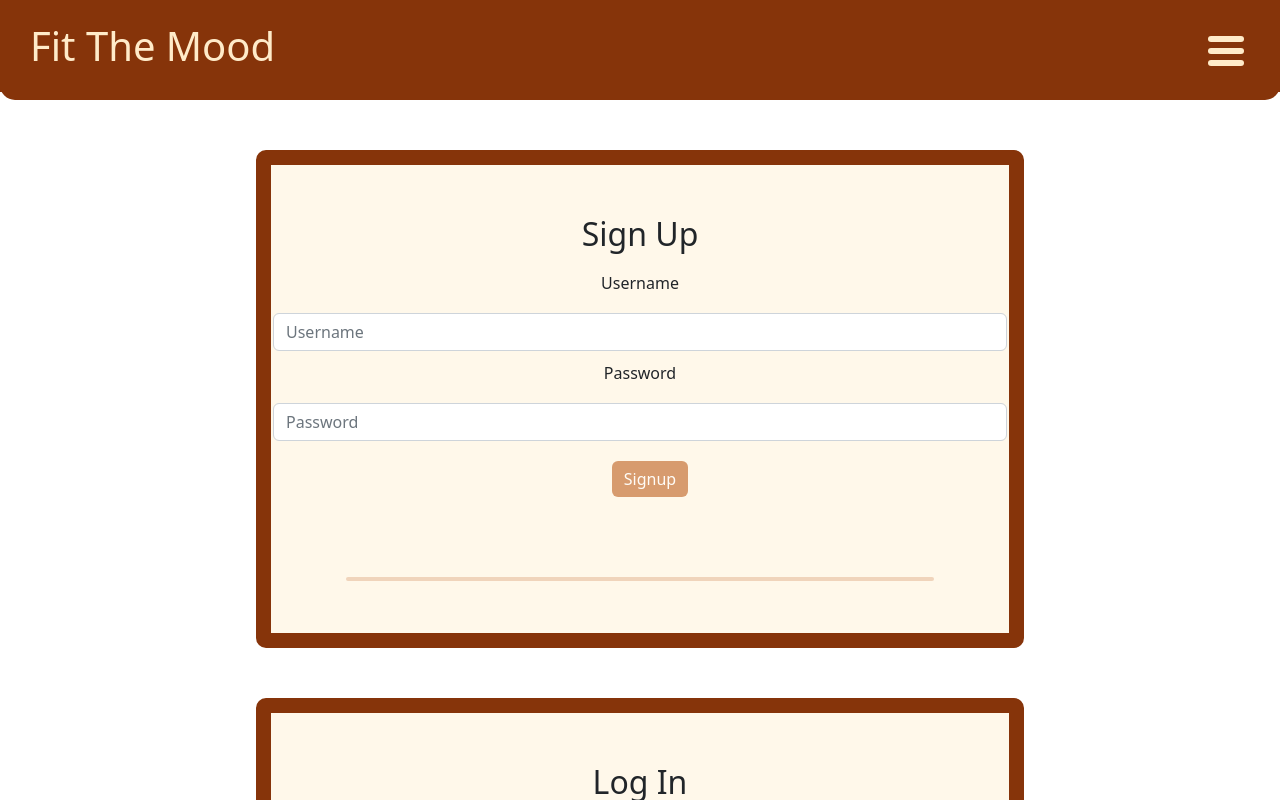
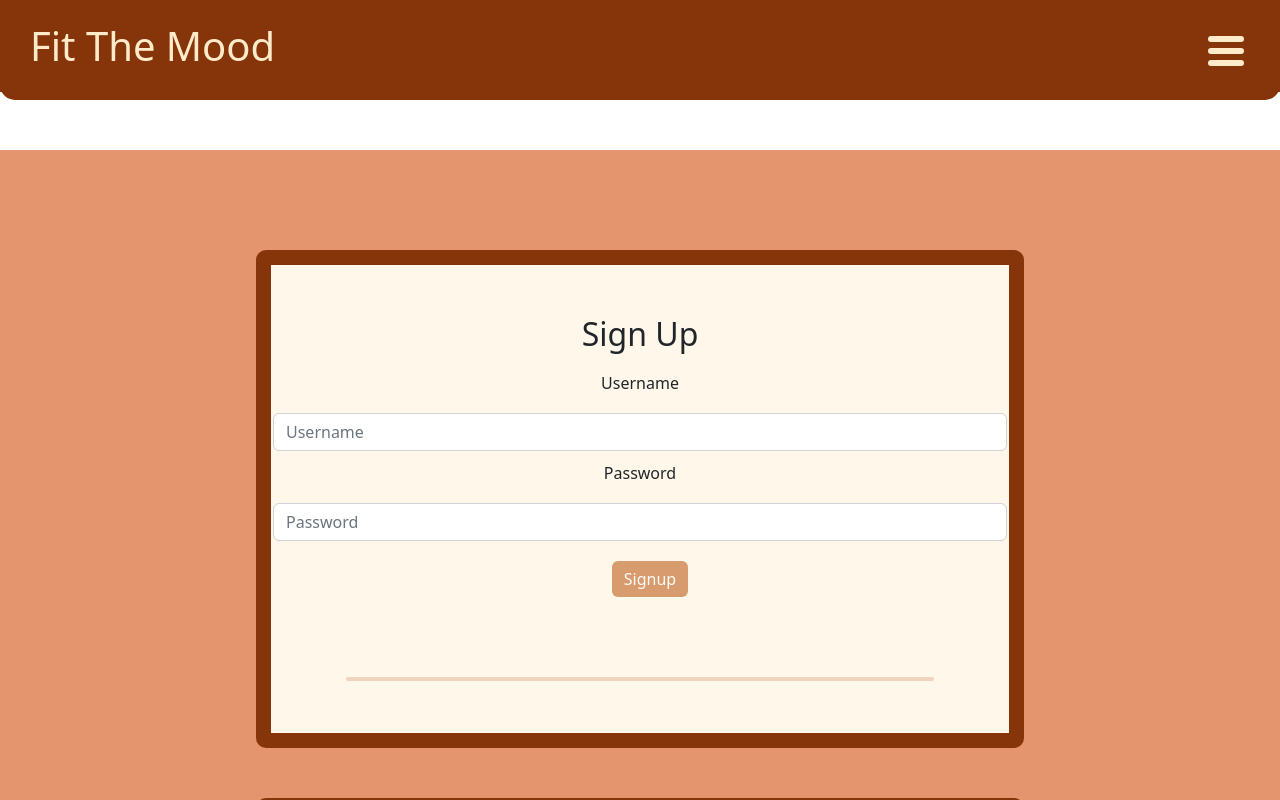
Before and after one commit to halliemestas/FitTheMood, a React (Create React App) app in the folder client/: page / in a window 1280 px wide. Shown: the top 800 px of the page. Built offline with nearby package versions, Linux system fonts and the light colour scheme.

Commit message:
background color changes

```diff
--- a/client/src/App.js
+++ b/client/src/App.js
@@ -14,6 +14,7 @@ import Footer from "./Components/Footer";
 class App extends Component {
   render() {
     return (
+      <div class="background">
       <Router>
         <NavBar pageWrapId={"page-wrap"} outerContainerId={"outer-container"} />
         <div>
@@ -27,6 +28,7 @@ class App extends Component {
         </div>
         <Footer/>
       </Router>
+      </div>
     );
   }
 }
--- a/client/src/styles/universal.css
+++ b/client/src/styles/universal.css
@@ -30,7 +30,7 @@
 }
 
 .mainDiv {
-  background-color: #FFF8EA;
+  background-color: #fff4ea;
   padding-bottom: 30px;
   width: 95%;
   text-align: center;
@@ -38,7 +38,8 @@
   padding: 2px;
   margin: 20px;
   position: relative;
-
+  top: 100px;
+  margin-bottom: 120px;
 }
 
 .paulGreeting{
@@ -56,6 +57,7 @@
 }
 
 .headers{
+  margin-top: 80px;
   text-align: center;
   color: #C36A2D;
   text-decoration: underline;
@@ -91,6 +93,8 @@
 	padding: 2px;
 	margin: auto;
 	border-radius: 10px;
+	top: 100px;
+	margin-bottom: 100px;
 }
 
 .loginButton,
@@ -232,3 +236,7 @@
 .server .skillbar-bar {
 	background: #d43227;
 }
+
+.background {
+	background-color: #e4956e;
+}
```
